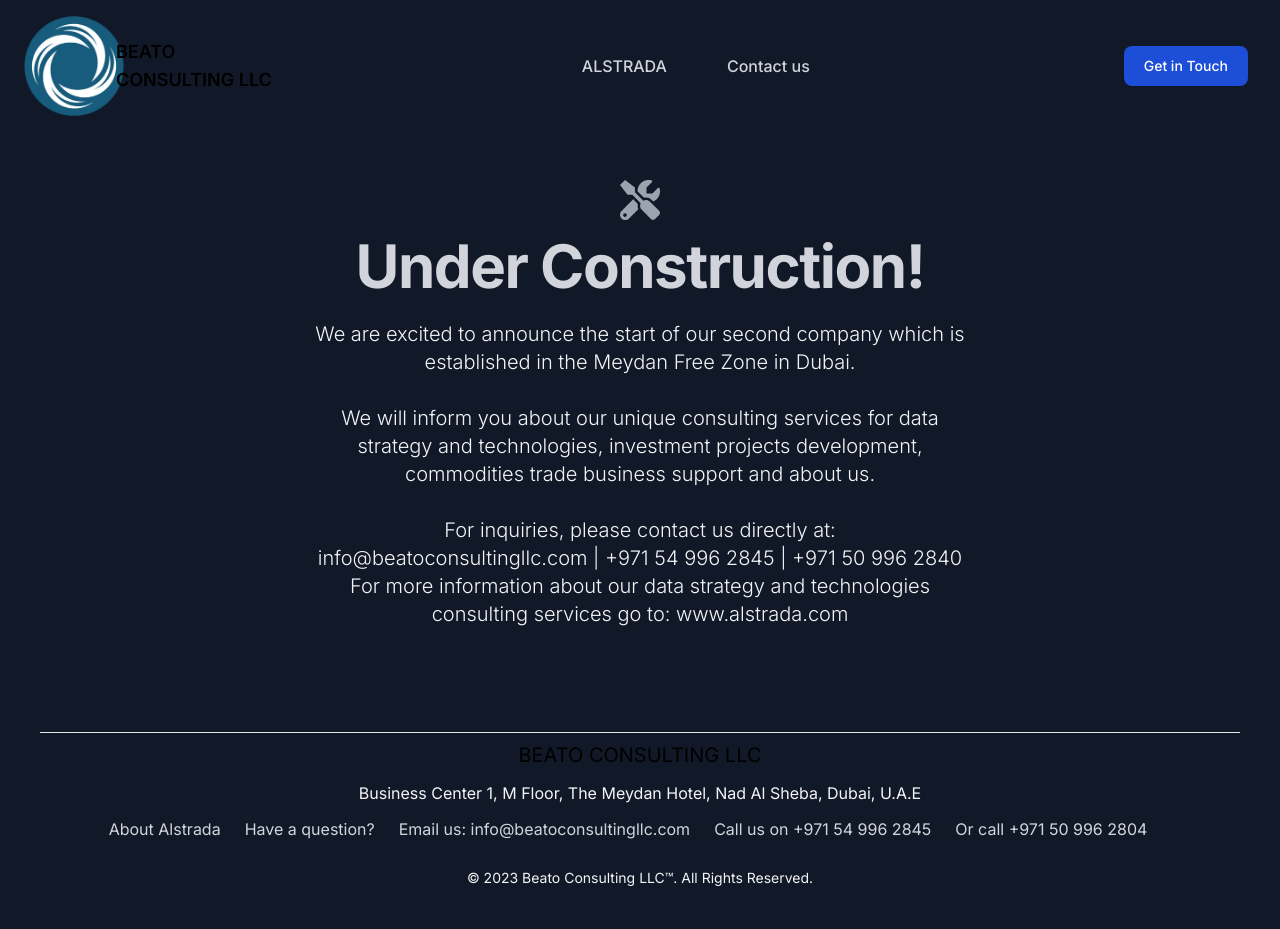
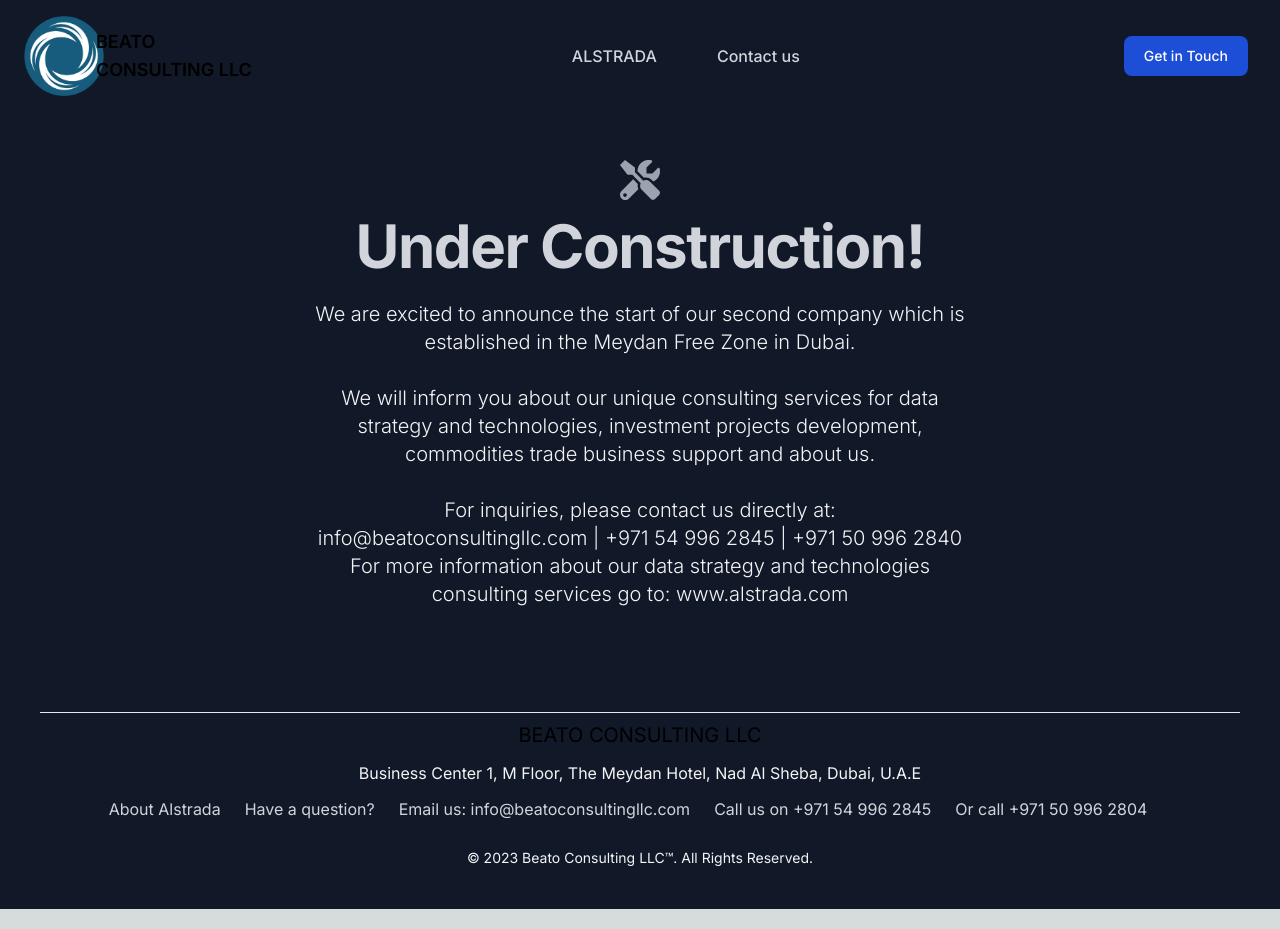
Before and after one commit to IbrahimYemi/beato-construction, a Next.js app: page / in a window 1280 px wide. Built offline with nearby package versions, Linux system fonts and the light colour scheme.

Commit message:
LLC added

```diff
--- a/src/app/Header.js
+++ b/src/app/Header.js
@@ -16,7 +16,7 @@
         <div className="flex flex-wrap justify-between items-center mx-auto max-w-screen-xl">
           {/* large screen */}
           <a href="/" className="sm:flex items-center hidden">
-            <Image src="/logo.png" width={100} height={100} alt="Beato Logo" />
+            <Image src="/logo.png" width={80} height={80} alt="Beato Logo" />
             <span className="-ml-2 self-center text-lg font-semibold whitespace-nowrap">
               BEATO <br />
               CONSULTING LLC
```
